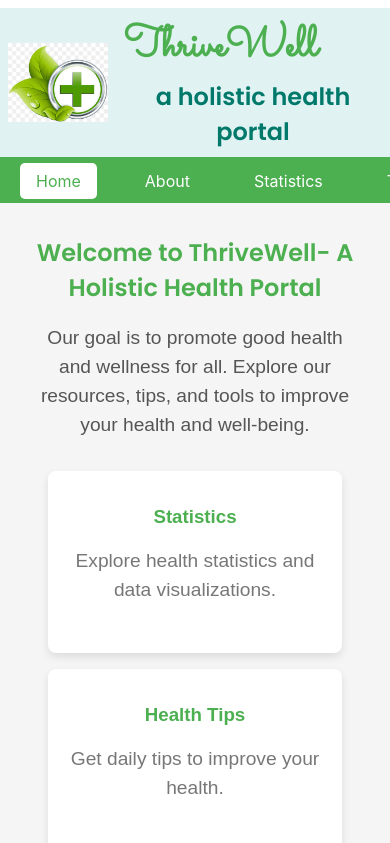
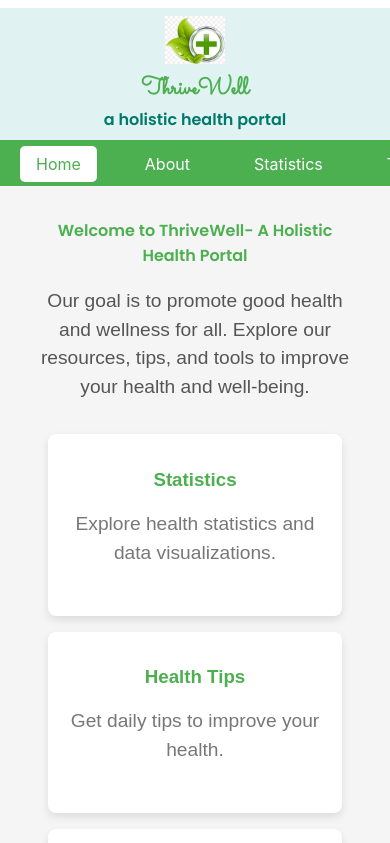
Before and after one commit to ajju-devs/ThriveWell, a React (Create React App) app: page / in a window 390 px wide. Shown: the top 843 px of the page. Built offline with nearby package versions, Linux system fonts and the light colour scheme.

Commit message:
Update Logo.css

```diff
--- a/src/components/Logo.css
+++ b/src/components/Logo.css
@@ -34,3 +34,47 @@ h2 {
   margin: 0;
   font-weight: 600;
 }
+
+@media (max-width: 768px) {
+  .logo-container {
+    padding: 0.5rem;
+    flex-direction: column;
+    text-align: center;
+  }
+
+  .logo {
+    max-width: 80px;
+    margin-right: 0;
+    margin-bottom: 0.5rem;
+  }
+
+  .text-container {
+    align-items: center;
+  }
+
+  h1 {
+    font-size: 2rem;
+  }
+
+  h2 {
+    font-size: 1.2rem;
+  }
+}
+
+@media (max-width: 480px) {
+  .logo-container {
+    padding: 0.5rem;
+  }
+
+  .logo {
+    max-width: 60px;
+  }
+
+  h1 {
+    font-size: 1.5rem;
+  }
+
+  h2 {
+    font-size: 1rem;
+  }
+}
```
